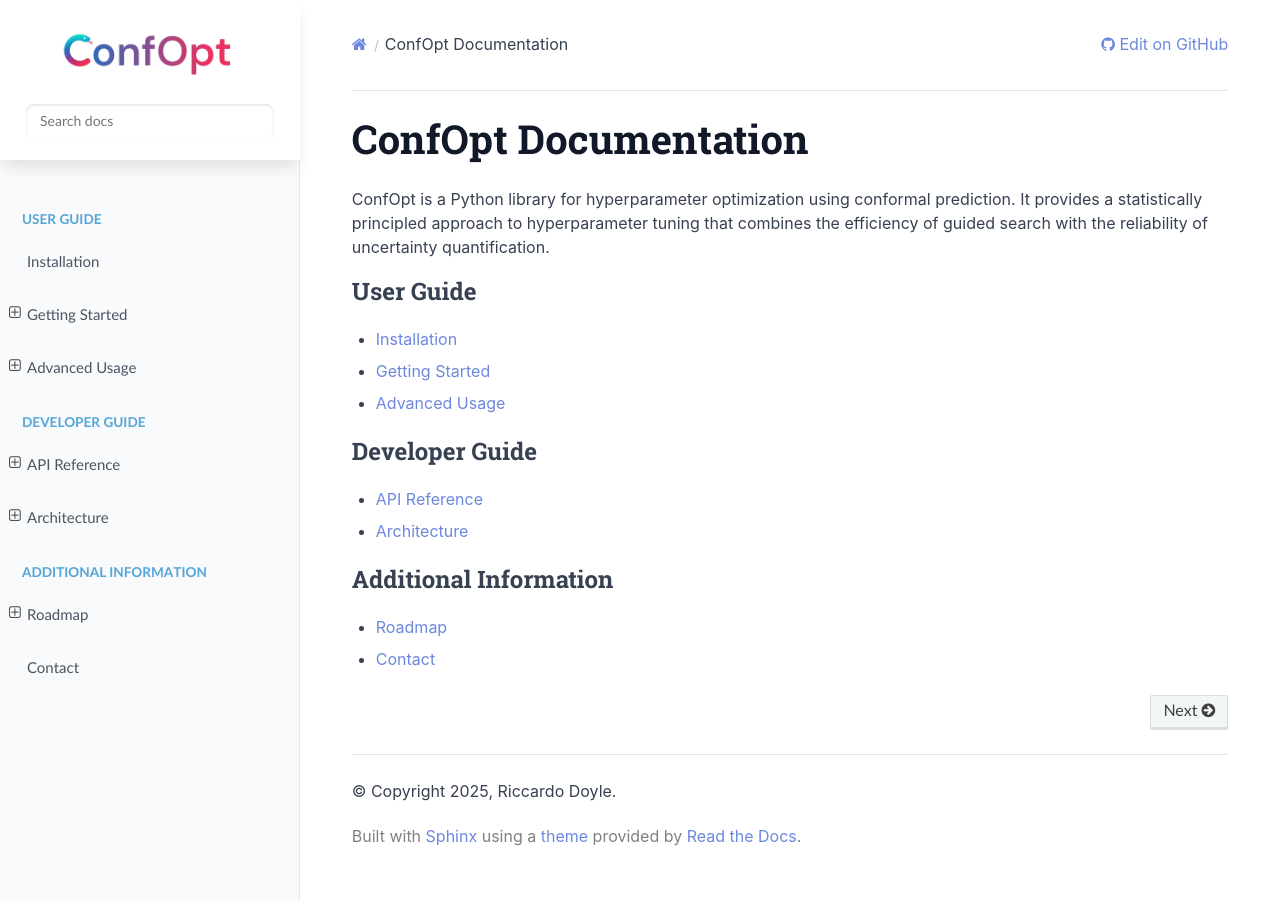
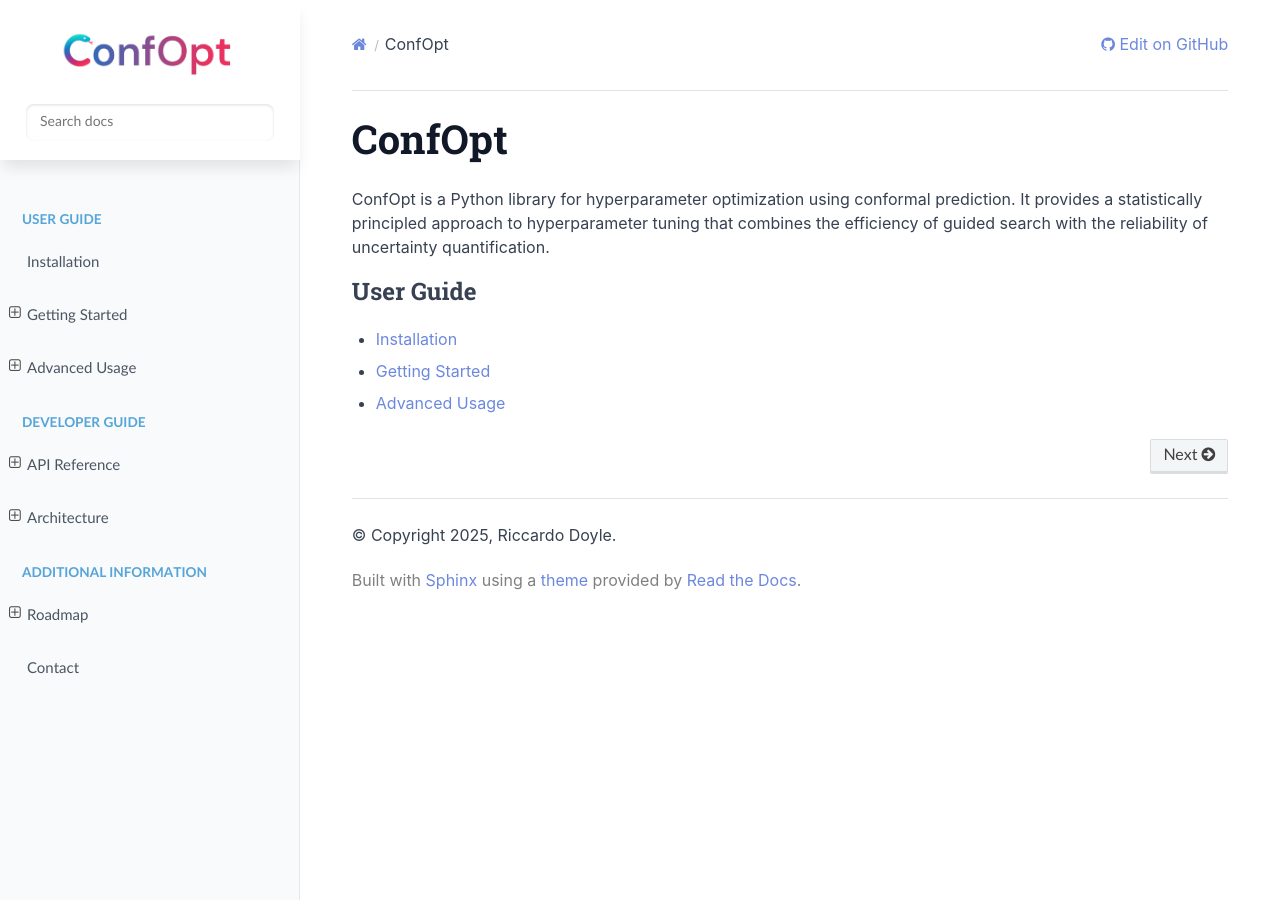
Before and after one commit to rick12000/confopt, a Sphinx documentation site: the page built from docs/index.rst, in a window 1280 px wide. Built offline with Sphinx 7.4.7 and the Read the Docs theme 3.1.0, drawn with Linux system fonts in a browser that asks for light colours.

Commit message:
hide toc tree elements

```diff
--- a/docs/index.rst
+++ b/docs/index.rst
@@ -1,5 +1,5 @@
-ConfOpt Documentation
-=====================
+ConfOpt
+=======
 
 ConfOpt is a Python library for hyperparameter optimization using conformal prediction. It provides a statistically principled approach to hyperparameter tuning that combines the efficiency of guided search with the reliability of uncertainty quantification.
 
@@ -14,6 +14,7 @@ ConfOpt is a Python library for hyperparameter optimization using conformal pred
 .. toctree::
    :maxdepth: 1
    :caption: Developer Guide
+   :hidden:
 
    api_reference
    architecture
@@ -21,6 +22,7 @@ ConfOpt is a Python library for hyperparameter optimization using conformal pred
 .. toctree::
    :maxdepth: 1
    :caption: Additional Information
+   :hidden:
 
    roadmap
    contact
```
